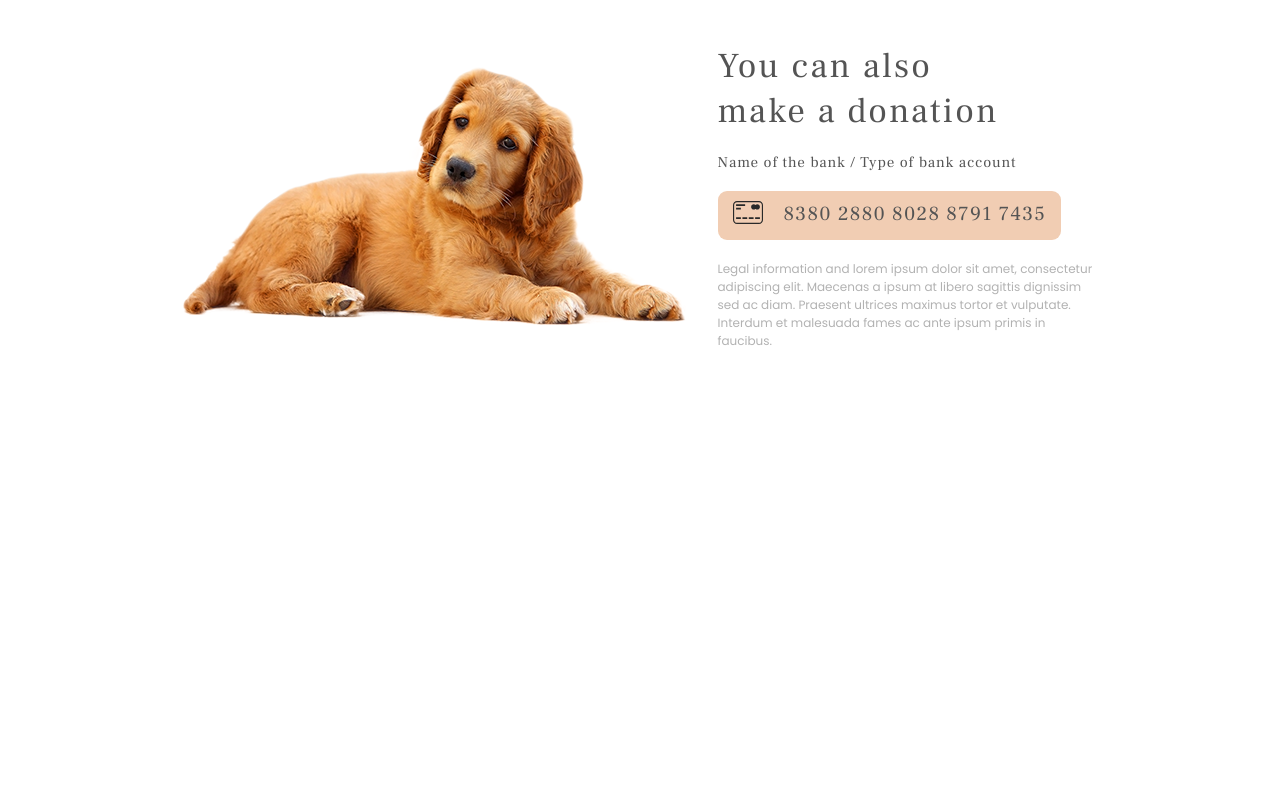
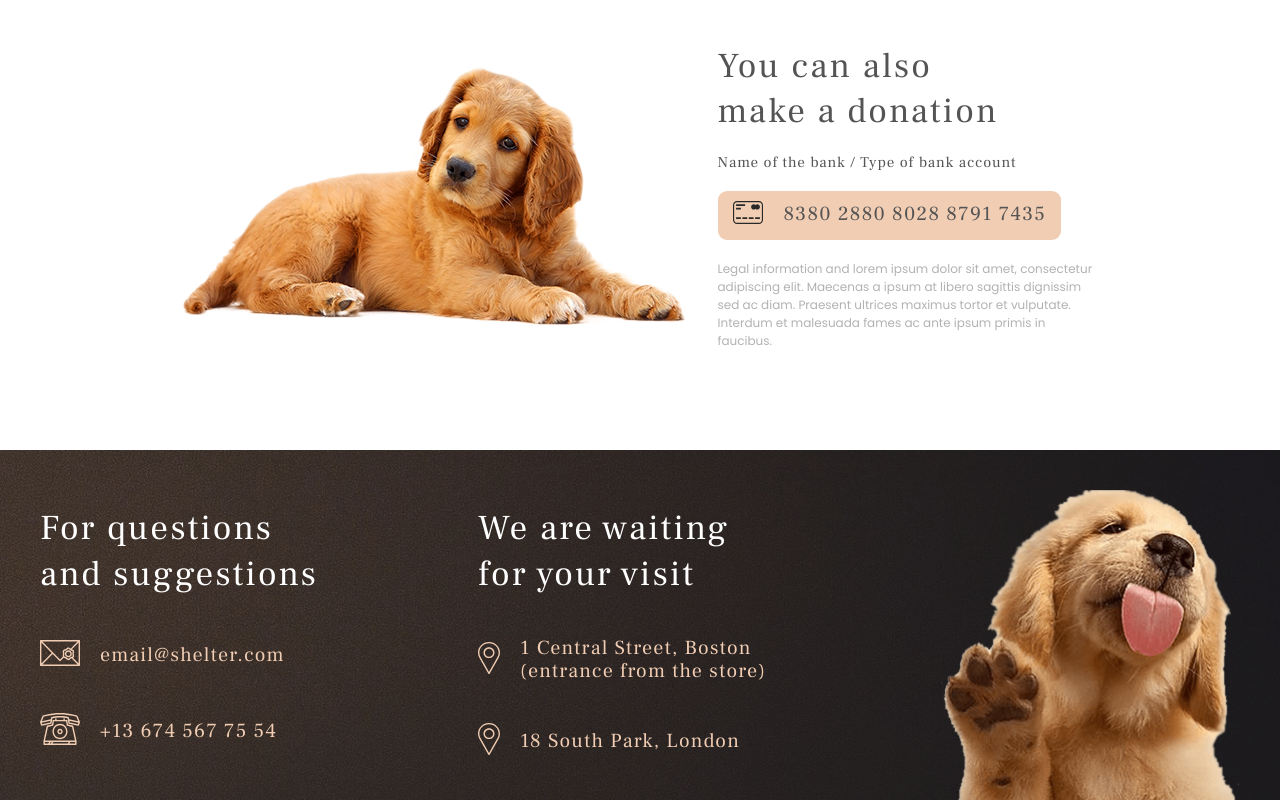
Before and after one commit to Alekice/practice_drafts, a plain HTML site: page shelter/pages/main/main.html in a window 1280 px wide. Shown: the part 3023-3823 px from the top of the page. Before the commit the page ends 3653 px from the top, so only its background shows below. Drawn offline with Linux system fonts and the light colour scheme; files whose address does not match are found by name.

Commit message:
feat: add footer

```diff
--- a/shelter/pages/main/main.html
+++ b/shelter/pages/main/main.html
@@ -187,7 +187,34 @@
         </section>
     </main>
     <footer class="footer">
-        <div class="container container-footer"></div>
+        <div class="container container-footer">
+            <div class="footer__content">
+                <div class="contacts">
+                    <h3 class="header3 footer__title">For questions<br>and suggestions</h3>
+                    <ul class="footer__list">
+                        <li class="footer__list-item">
+                            <a href="mailto:email@shelter.com" class="footer__list-link header4">email@shelter.com</a>
+                        </li>
+                        <li class="footer__list-item">
+                            <a href="tel:+13 674 567 75 54" class="footer__list-link header4">+13 674 567 75 54</a>
+                        </li>
+                    </ul>
+                </div>
+                <div class="locations">
+                    <h3 class="header3 footer__title">We are waiting for your visit</h3>
+                    <ul class="footer__list">
+                        <li class="footer__list-item">
+                            <a href="" class="footer__list-link header4">1 Central Street, Boston (entrance from the
+                                store)</a>
+                        </li>
+                        <li class="footer__list-item">
+                            <a href="" class="footer__list-link header4">18 South Park, London</a>
+                        </li>
+                    </ul>
+                </div>
+                <img src="../../assets/images/png/footer-puppy.png" alt="Puppy" class="footer__image">
+            </div>
+        </div>
     </footer>
 
 </body>
--- a/shelter/pages/main/style.css
+++ b/shelter/pages/main/style.css
@@ -420,3 +420,60 @@
 }
 
 /**** FOOTER ****/
+
+.container-footer {
+    padding: 40px 40px 0;
+    background-image: url(../../assets/images/png/footer-background.png);
+    background-repeat: no-repeat;
+}
+
+.footer__content {
+    display: flex;
+    gap: 160px;
+}
+
+.footer__title {
+    color: var(--color-light-xl);
+    margin-top: 16px;
+    margin-bottom: 40px;
+}
+
+.footer__list {
+    list-style-type: none;
+    display: flex;
+    flex-direction: column;
+    gap: 40px;
+}
+
+.footer__list-item {
+    display: flex;
+    align-items: center;
+}
+
+.footer__list-link {
+    text-decoration: none;
+    color: var(--color-primary);
+    cursor: pointer;
+}
+
+.contacts {
+    flex-shrink: 0;
+}
+
+.contacts .footer__list-item:first-of-type::before {
+    content: url(../../assets/icons/icon-email.svg);
+    margin-right: 20px;
+    vertical-align: middle;
+}
+
+.contacts .footer__list-item:last-of-type::before {
+    content: url(../../assets/icons/icon-phone.svg);
+    margin-right: 20px;
+    vertical-align: middle;
+}
+
+.locations .footer__list-item::before {
+    content: url(../../assets/icons/icon-marker.svg);
+    margin-right: 20px;
+    vertical-align: middle;
+}
```
Also changed, not shown: shelter/assets/icons/icon-email.svg (added), shelter/assets/icons/icon-marker.svg (added), shelter/assets/icons/icon-phone.svg (added).
